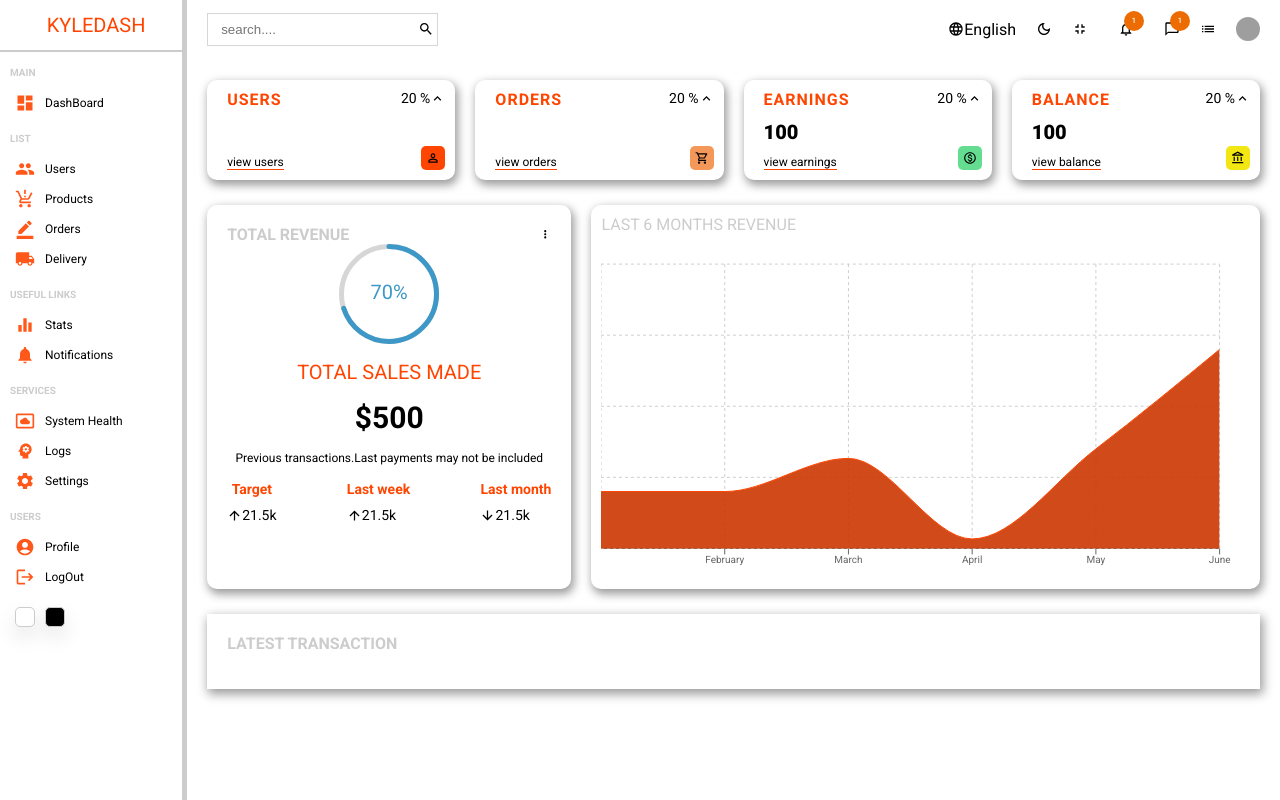
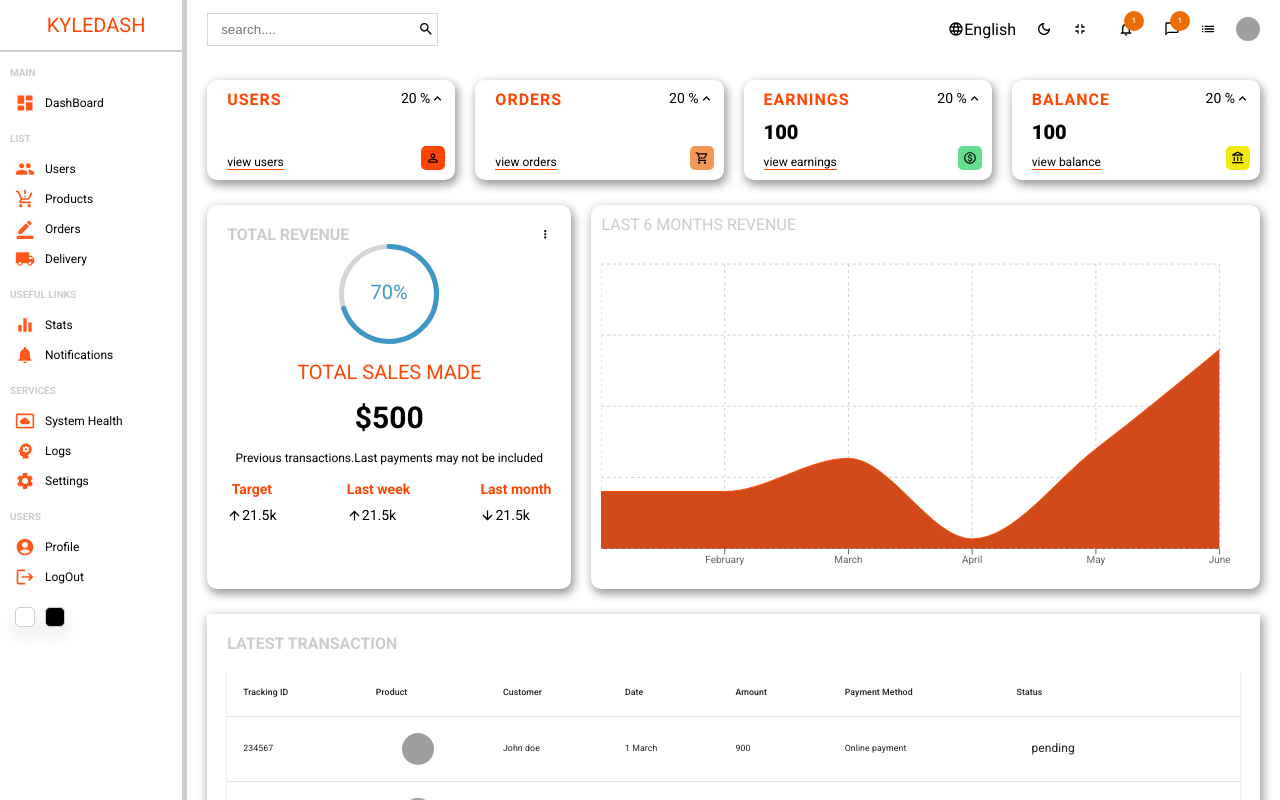
Before and after one commit to MwauStephen/DashBoard, a React (Create React App) app: page / in a window 1280 px wide. Shown: the top 800 px of the page. Built offline with nearby package versions, Linux system fonts and the light colour scheme; grey boxes are pictures that could not be loaded.

Commit message:
finished the charts section

```diff
--- a/src/Components/Chart/Chart.module.css
+++ b/src/Components/Chart/Chart.module.css
@@ -4,6 +4,7 @@
   padding: 1rem;
   color: #ccc;
   box-shadow: 0.2rem 0.4rem 1rem 0.1rem rgba(0, 0, 0, 0.4);
+
 }
 
 .chart-title {
--- a/src/Components/Featured/Featured.js
+++ b/src/Components/Featured/Featured.js
@@ -48,6 +48,7 @@ const Featured = () => {
         </div>
       </div>
     </div>
+
   );
 };
 
--- /dev/null
+++ b/src/Components/table/Table.js
@@ -0,0 +1,137 @@
+import React from "react";
+import Table from "@mui/material/Table";
+import TableBody from "@mui/material/TableBody";
+import TableCell from "@mui/material/TableCell";
+import TableContainer from "@mui/material/TableContainer";
+import TableHead from "@mui/material/TableHead";
+import TableRow from "@mui/material/TableRow";
+import Paper from "@mui/material/Paper";
+import styles from "./Table.module.css";
+
+const rows = [
+  {
+    id: 234567,
+    img: "https://unsplash.com/photos/NVD_32BBZFE",
+    product: "playstation 4",
+    customer: "John doe",
+    date: "1 March ",
+    amount: 900,
+    method: "Online payment",
+    status: "pending",
+  },
+  {
+    id: 234568,
+    img: "https://unsplash.com/photos/NVD_32BBZFE",
+    product: "playstation 4",
+    customer: "John doe",
+    date: "1 March ",
+    amount: 900,
+    method: "Online payment",
+    status: "cash on delivery",
+  },
+  {
+    id: 234569,
+    img: "https://unsplash.com/photos/NVD_32BBZFE",
+    product: "playstation 4",
+    customer: "John doe",
+    date: "1 March ",
+    amount: 900,
+    method: "Online payment",
+    status: "pending",
+  },
+  {
+    id: 234570,
+    img: "https://unsplash.com/photos/NVD_32BBZFE",
+    product: "playstation 4",
+    customer: "John doe",
+    date: "1 March ",
+    amount: 900,
+    method: "Online payment",
+    status: "cash on delivery",
+  },
+  {
+    id: 234571,
+    img: "https://unsplash.com/photos/NVD_32BBZFE",
+    product: "playstation 4",
+    customer: "John doe",
+    date: "1 March ",
+    amount: 900,
+    method: "Online payment",
+    status: "pending",
+  },
+  {
+    id: 234572,
+    img: "https://unsplash.com/photos/NVD_32BBZF.jpg",
+    product: "playstation 4",
+    customer: "John doe",
+    date: "1 March ",
+    amount: 900,
+    method: "cash on deliver",
+    status: "approved",
+  },
+];
+
+const TableData = () => {
+  return (
+    <div className={styles.table}>
+      <TableContainer component={Paper}>
+        <Table sx={{ minWidth: 650 }} aria-label="simple table">
+          <TableHead>
+            <TableRow>
+              <TableCell className={styles["table-cell"]}>
+                Tracking ID
+              </TableCell>
+
+              <TableCell className={styles["table-cell"]}>Product</TableCell>
+              <TableCell className={styles["table-cell"]}>Customer</TableCell>
+              <TableCell className={styles["table-cell"]}>Date </TableCell>
+              <TableCell className={styles["table-cell"]}>Amount</TableCell>
+              <TableCell className={styles["table-cell"]}>
+                Payment Method
+              </TableCell>
+              <TableCell className={styles["table-cell"]}>Status</TableCell>
+            </TableRow>
+          </TableHead>
+          <TableBody>
+            {rows.map((row) => (
+              <TableRow key={row.id}>
+                <TableCell className={styles["table-cell"]}>{row.id}</TableCell>
+                <TableCell className={styles["table-cell"]}>
+                  <div className={styles["cell-wrapper"]}>
+                    <img
+                      src="/img/kerde-severin-NVD_32BBZFE-unsplash.jpg"
+                      className={styles.image}
+                      alt="playstation"
+                    />
+                  </div>
+                </TableCell>
+
+                {/* <TableCell className={styles["table-cell"]}>
+                {row.product}
+              </TableCell> */}
+                <TableCell className={styles["table-cell"]}>
+                  {row.customer}
+                </TableCell>
+                <TableCell className={styles["table-cell"]}>
+                  {row.date}
+                </TableCell>
+                <TableCell className={styles["table-cell"]}>
+                  {row.amount}
+                </TableCell>
+                <TableCell className={styles["table-cell"]}>
+                  {row.method}
+                </TableCell>
+
+                <TableCell className={styles["table-cell"]}>
+                  <span className={styles.status}>{row.status}</span>
+                </TableCell>
+              </TableRow>
+            ))}
+          </TableBody>
+        </Table>
+      </TableContainer>
+    </div>
+  );
+};
+
+export default TableData;
--- /dev/null
+++ b/src/Components/table/Table.module.css
@@ -0,0 +1,23 @@
+.table {
+}
+.cell-wrapper {
+  display: flex;
+  align-items: center;
+  justify-content: center;
+}
+.image {
+  height: 3.2rem;
+  width: 3.2rem;
+  border-radius: 50%;
+  margin-right: 1rem;
+}
+.status {
+  padding: 0.5rem;
+  border-radius: 0.5rem;
+}
+.approved {
+  color: #008000c7;
+}
+.declined {
+  color: #daa520;
+}
--- a/src/Pages/HomePage/Home.js
+++ b/src/Pages/HomePage/Home.js
@@ -3,6 +3,7 @@ import Chart from "../../Components/Chart/Chart";
 import Featured from "../../Components/Featured/Featured";
 import NavBar from "../../Components/navBar/NavBar";
 import SideBar from "../../Components/sideBar/SideBar";
+import TableData from "../../Components/table/Table";
 import Widget from "../../Components/Widgets/Widget";
 import styles from "./Home.module.css";
 
@@ -24,6 +25,7 @@ const Home = () => {
         </div>
         <div className={styles["list-container"]}>
           <div className={styles["list-title"]}>Latest transaction</div>
+          <TableData />
         </div>
       </div>
     </div>
--- a/src/Pages/HomePage/Home.module.css
+++ b/src/Pages/HomePage/Home.module.css
@@ -4,7 +4,6 @@
 }
 
 .home-container {
-  /* background-color: green; */
   flex: 6;
 }
 .widgets,
```
Also changed, not shown: src/img/kerde-severin-NVD_32BBZFE-unsplash.jpg (added).
